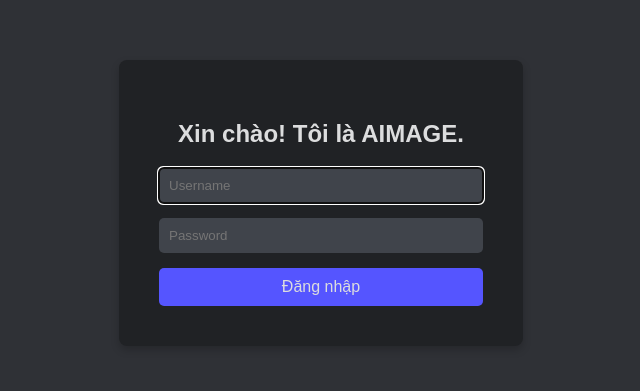
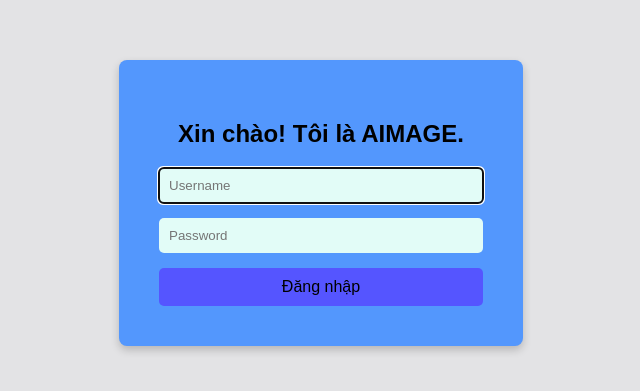
Before and after one commit to cdghhhiilnnotu/Chatbot-App-1, an Electron app: page views/app.html in a window 1080 px wide. Shown: the part 197-588 px from the top of the page, without its empty margins (219-859 px from the left). Drawn offline with Linux system fonts and the light colour scheme.

Commit message:
done for datn

```diff
--- a/package.json
+++ b/package.json
@@ -11,7 +11,7 @@
   "license": "ISC",
   "description": "",
   "devDependencies": {
-    "electron": "33.3.2"
+    "electron": "^33.3.2"
   },
   "dependencies": {
     "node-fetch": "^3.3.2"
--- a/scripts/utils.js
+++ b/scripts/utils.js
@@ -1,4 +1,4 @@
 const server_url = 'http://127.0.0.1:1237'
-// const server_url = "https://0c34-34-56-178-156.ngrok-free.app"
+// const server_url = "https://8634-34-72-17-4.ngrok-free.app"
 
 module.exports = {server_url};
--- a/styles/main.css
+++ b/styles/main.css
@@ -1,4 +1,4 @@
-:root{
+/* :root{
     --background-color: rgba(47, 49, 54, 1);
     --chatbar-color: rgba(32, 34, 37, 1);
     --item-bg-color: rgba(54, 57, 63, 1);
@@ -9,6 +9,18 @@
     --setting-btn-active-color: rgba(73, 228, 65, 1);
     --setting-btn-hover-color: rgba(228, 65, 65, 1);
     --input-bg-color: rgba(64, 68, 75, 1);
+} */
+:root{
+    --background-color: rgb(227, 227, 229);
+    --chatbar-color: rgb(83, 151, 253);
+    --item-bg-color: rgb(185, 208, 255);
+    --others-color: rgb(61, 255, 113);
+    --button-text-color: rgb(0, 0, 0);
+    --button-hover-color: rgba(114, 118, 125, 1);
+    --button-login-color: rgb(85, 85, 255, 1);
+    --setting-btn-active-color: rgba(73, 228, 65, 1);
+    --setting-btn-hover-color: rgba(228, 65, 65, 1);
+    --input-bg-color: rgb(226, 252, 247);
 }
 
 .login-box {
```
Also changed, not shown: assets/avatar.png.
